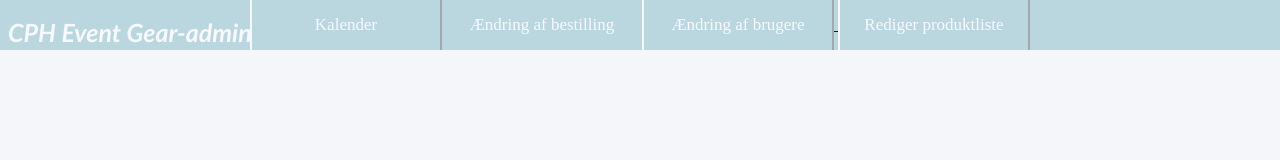
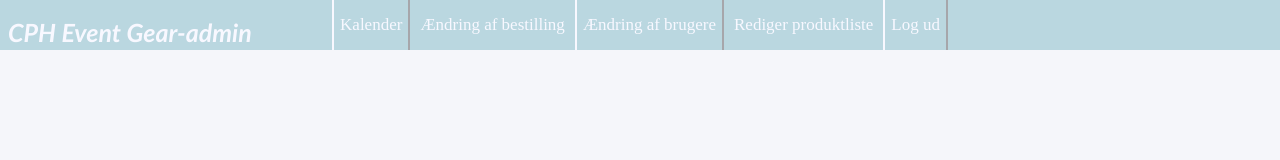
Before and after one commit to emmadalgaard/CPH-Event-Gear-2, a website: page frontend/html/Adminpage.html in a window 1280 px wide. Drawn offline with Linux system fonts and the light colour scheme; no server answers.

Commit message:
log ud admin

```diff
--- a/frontend/css/Adminstyle.css
+++ b/frontend/css/Adminstyle.css
@@ -26,12 +26,13 @@
     font-size: 17px;
     color: ghostwhite;
     background-color: rgb(186, 215, 224);
-    width: 15%;
+    width: 11,5%;
     height: 50px;
     border-top-width: 0px;
     border-bottom-width: 0px;
     border-color: ghostwhite;
 }
+
 #form{
     font-family: modernSansLight;
     font-size: 17px;
--- a/frontend/html/Adminpage.html
+++ b/frontend/html/Adminpage.html
@@ -18,10 +18,12 @@
 <div id="naviBar">
     <a href="Calendar.html"><button id="buttonStyle"> Kalender </button></a>
     <a href="Changeorder.html"><button style="border-right-width: 0; border-left-width: 0;" id="buttonStyle"> Ændring af bestilling </button></a>
-    <a href="Changeuser.html"><button id="buttonStyle"> Ændring af brugere </button> </a>
-    <a href="changeEventPackages.html"><button id="buttonStyle"> Rediger produktliste </button> </a>
+    <a href="Changeuser.html"><button id="buttonStyle"> Ændring af brugere </button></a>
+    <a href="changeEventPackages.html"><button style="border-right-width: 0; border-left-width: 0;" id="buttonStyle"> Rediger produktliste </button></a>
+    <button id=buttonStyle type="button" onclick="logOut()">Log ud</button>
 </div>
 
+<script src="../javascript/profile.js"></script>
 
 <!-- når man er inde på adminsiden, kan man ikke gå tilbage på den normale brugerside, efter der er trykket på en af de tre knapper
 en work around for at logge admin ud  -->
--- a/frontend/javascript/profile.js
+++ b/frontend/javascript/profile.js
@@ -27,6 +27,7 @@ logged out by the system.
  */
 function logOut() {
     localStorage.removeItem("customer");
+    window.location = "index.html";
 }
 
 //Laver en funktion, der henter data fra databasen og sætter det i Local Storage, så info vises på bruger
```
Also changed, not shown: frontend/html/Changeuser.html (+1 -1 lines).
